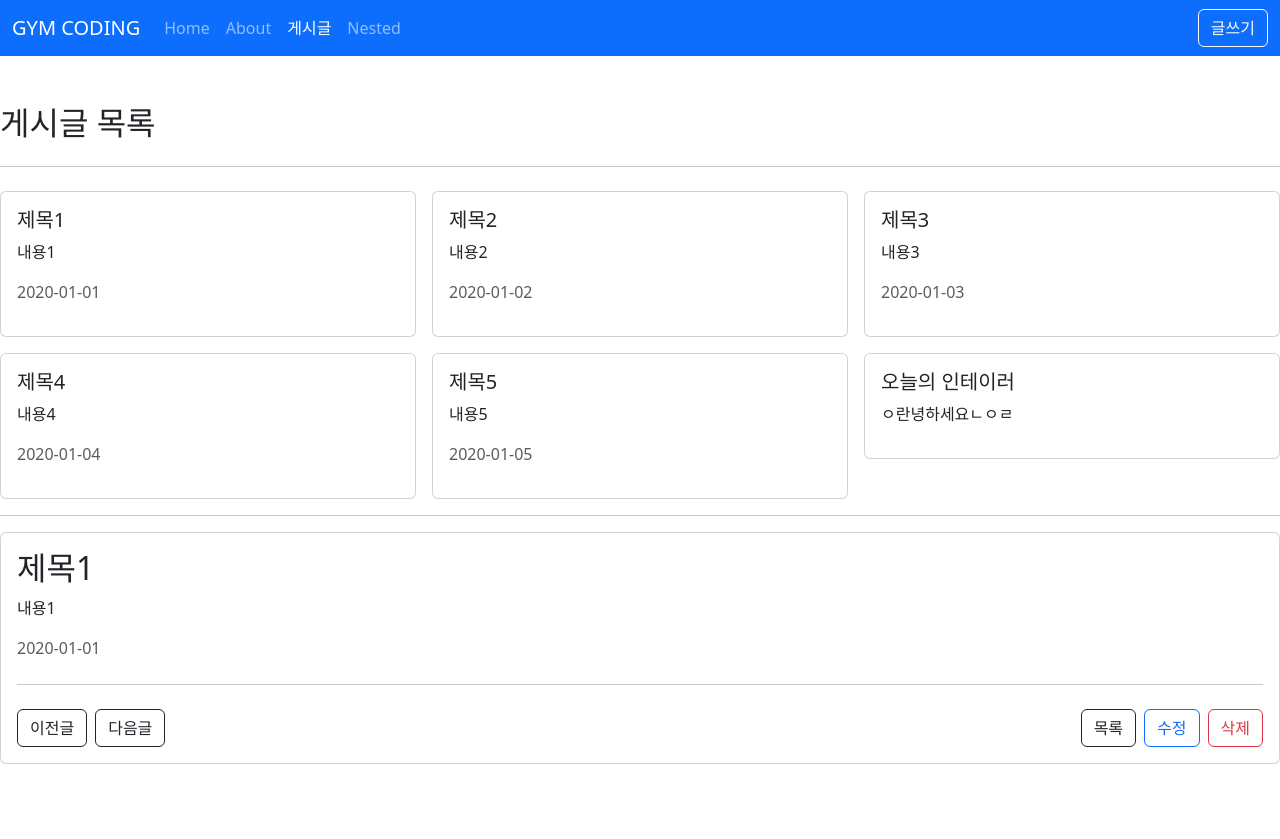
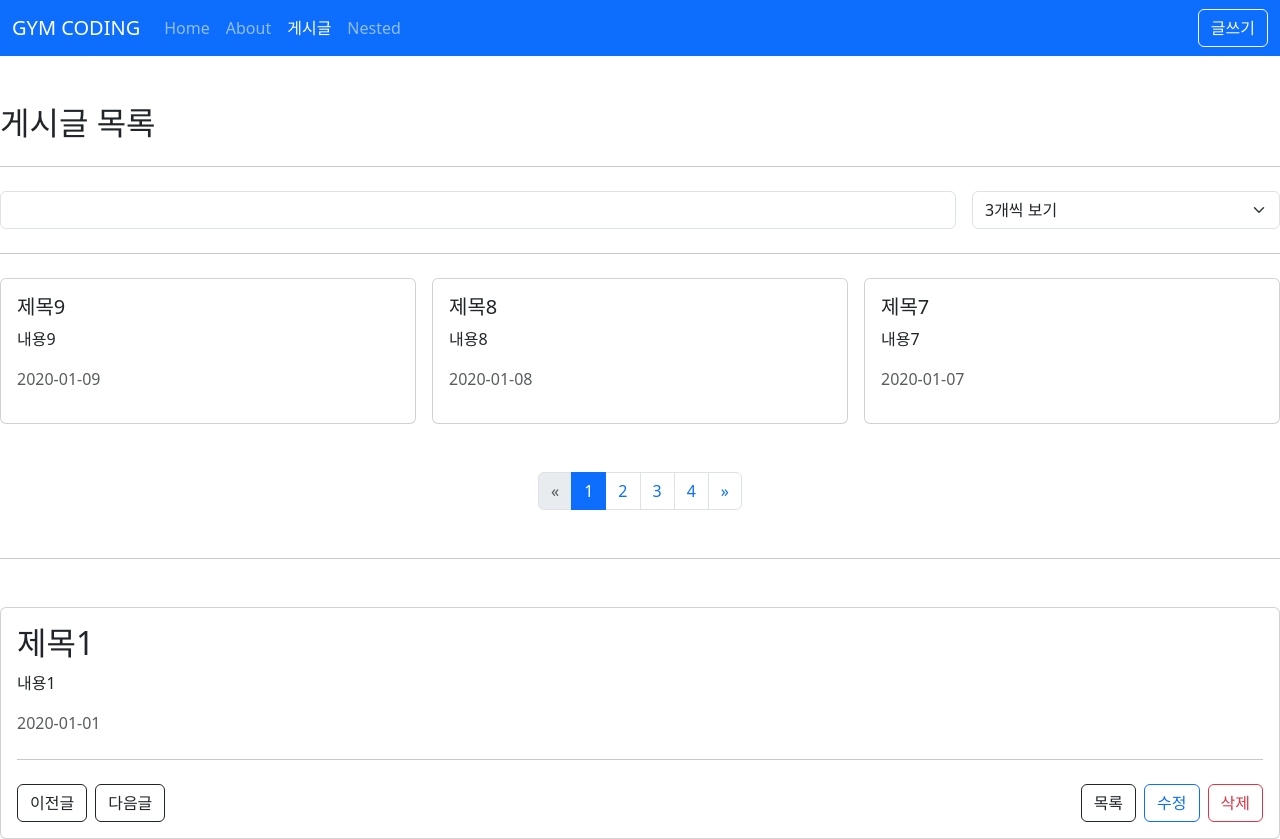
Before and after one commit to lejehwan/vue3-posts, a Vue app: page /posts in a window 1280 px wide. Before the commit the page ends 800 px from the top, so only its background shows below. Built offline with nearby package versions, Linux system fonts and the light colour scheme; data requests are answered from the project's data file.

Commit message:
feat: pagination & filter 기능 구현

```diff
--- a/db.json
+++ b/db.json
@@ -31,9 +31,34 @@
       "createdAt": "2020-01-05"
     },
     {
-      "title": "오늘의 인테이러",
-      "content": "ㅇ란녕하세요ㄴㅇㄹ",
-      "id": 6
+      "id": 6,
+      "title": "제목6",
+      "content": "내용6",
+      "createdAt": "2020-01-06"
+    },
+    {
+      "id": 7,
+      "title": "제목7",
+      "content": "내용7",
+      "createdAt": "2020-01-07"
+    },
+    {
+      "id": 8,
+      "title": "제목8",
+      "content": "내용8",
+      "createdAt": "2020-01-08"
+    },
+    {
+      "id": 9,
+      "title": "제목9",
+      "content": "내용9",
+      "createdAt": "2020-01-09"
+    },
+    {
+      "title": "test",
+      "content": "test",
+      "createdAt": 1753797170386,
+      "id": 10
     }
   ]
 }
--- a/src/api/posts.js
+++ b/src/api/posts.js
@@ -8,9 +8,9 @@
 	{ id: 5, title: '제목5', content: '내용5', createdAt: '2020-01-05' },
 ];
 
-export function getPosts() {
+export function getPosts(params) {
 	// return posts;
-	return axios.get('http://localhost:5000/posts');
+	return axios.get('http://localhost:5000/posts', { params });
 }
 
 export function getPostById(id) {
--- a/src/views/posts/PostListView.vue
+++ b/src/views/posts/PostListView.vue
@@ -1,6 +1,21 @@
 <template>
 	<div>
 		<h2>게시글 목록</h2>
+		<hr class="my-4" />
+		<form @submit.prevent="">
+			<div class="row g-3">
+				<div class="col">
+					<input v-model="params.title_like" type="text" class="form-control" />
+				</div>
+				<div class="col-3">
+					<select class="form-select" v-model="params._limit">
+						<option value="3">3개씩 보기</option>
+						<option value="6">6개씩 보기</option>
+						<option value="9">9개씩 보기</option>
+					</select>
+				</div>
+			</div>
+		</form>
 		<hr class="my-4" />
 		<div class="row g-3">
 			<div v-for="post in posts" :key="post.id" class="col-4">
@@ -12,7 +27,41 @@
 				></PostItem>
 			</div>
 		</div>
-		<hr />
+		<nav class="mt-5" aria-label="Page navigation example">
+			<ul class="pagination justify-content-center">
+				<li class="page-item" :class="{ disabled: params._page <= 1 }">
+					<a
+						class="page-link"
+						href="#"
+						aria-label="Previous"
+						@click.prevent="params._page--"
+					>
+						<span aria-hidden="true">&laquo;</span>
+					</a>
+				</li>
+				<li
+					v-for="page in pageCount"
+					:key="page"
+					class="page-item"
+					:class="{ active: params._page === page }"
+				>
+					<a class="page-link" href="#" @click.prevent="params._page = page">{{
+						page
+					}}</a>
+				</li>
+				<li class="page-item" :class="{ disabled: params._page >= pageCount }">
+					<a
+						class="page-link"
+						href="#"
+						aria-label="Next"
+						@click.prevent="params._page++"
+					>
+						<span aria-hidden="true">&raquo;</span>
+					</a>
+				</li>
+			</ul>
+		</nav>
+		<hr class="my-5" />
 		<AppCard>
 			<PostDetailView :id="1"></PostDetailView>
 		</AppCard>
@@ -24,20 +73,35 @@
 import PostDetailView from './PostDetailView.vue';
 import AppCard from '@/components/AppCard.vue';
 import { getPosts } from '@/api/posts';
-import { ref } from 'vue';
+import { computed, ref, watchEffect } from 'vue';
 import { useRouter } from 'vue-router';
 
 const router = useRouter();
 const posts = ref([]);
-const fetchPost = async () => {
+const params = ref({
+	_sort: 'createdAt',
+	_order: 'desc',
+	_page: 1,
+	_limit: 3,
+	title_like: '',
+});
+
+const totalCount = ref(0);
+const pageCount = computed(() =>
+	Math.ceil(totalCount.value / params.value._limit),
+);
+
+const fetchPosts = async () => {
 	try {
-		const { data } = await getPosts();
+		const { data, headers } = await getPosts(params.value);
 		posts.value = data;
+		totalCount.value = headers['x-total-count'];
 	} catch (error) {
 		console.error(error);
 	}
 };
-fetchPost();
+// fetchPost();
+watchEffect(fetchPosts);
 const goPage = id => {
 	router.push(`/posts/${id}`);
 };
```
